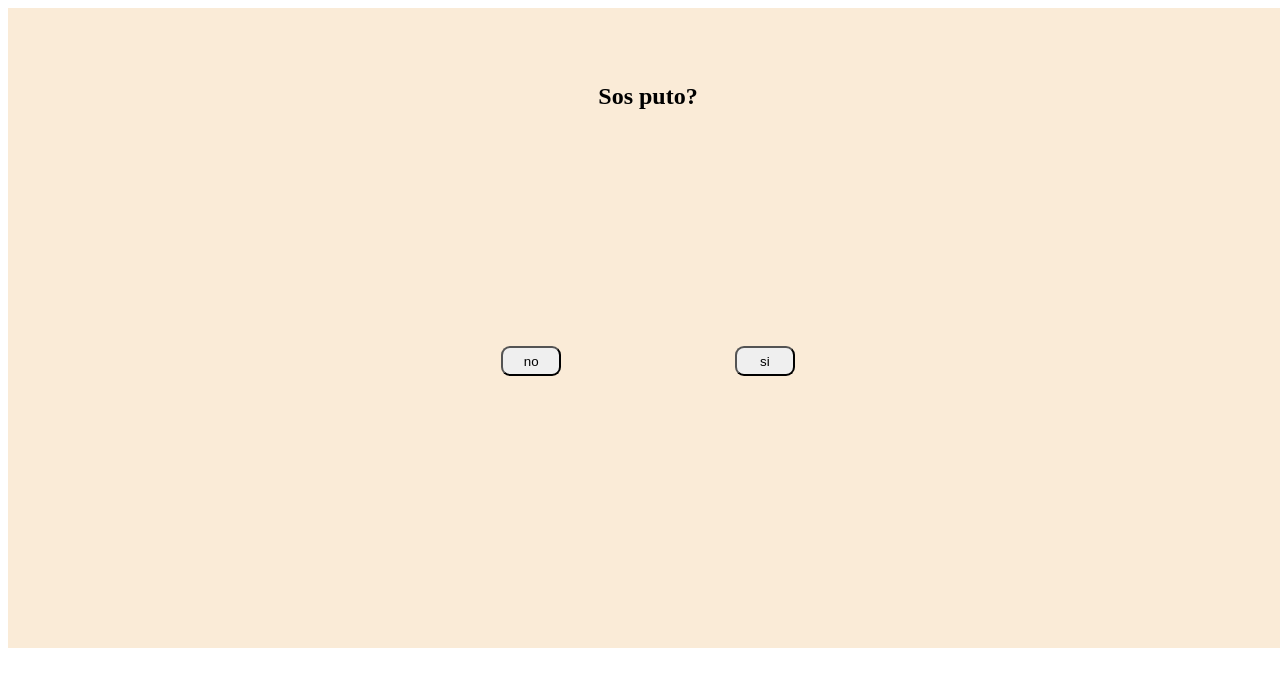
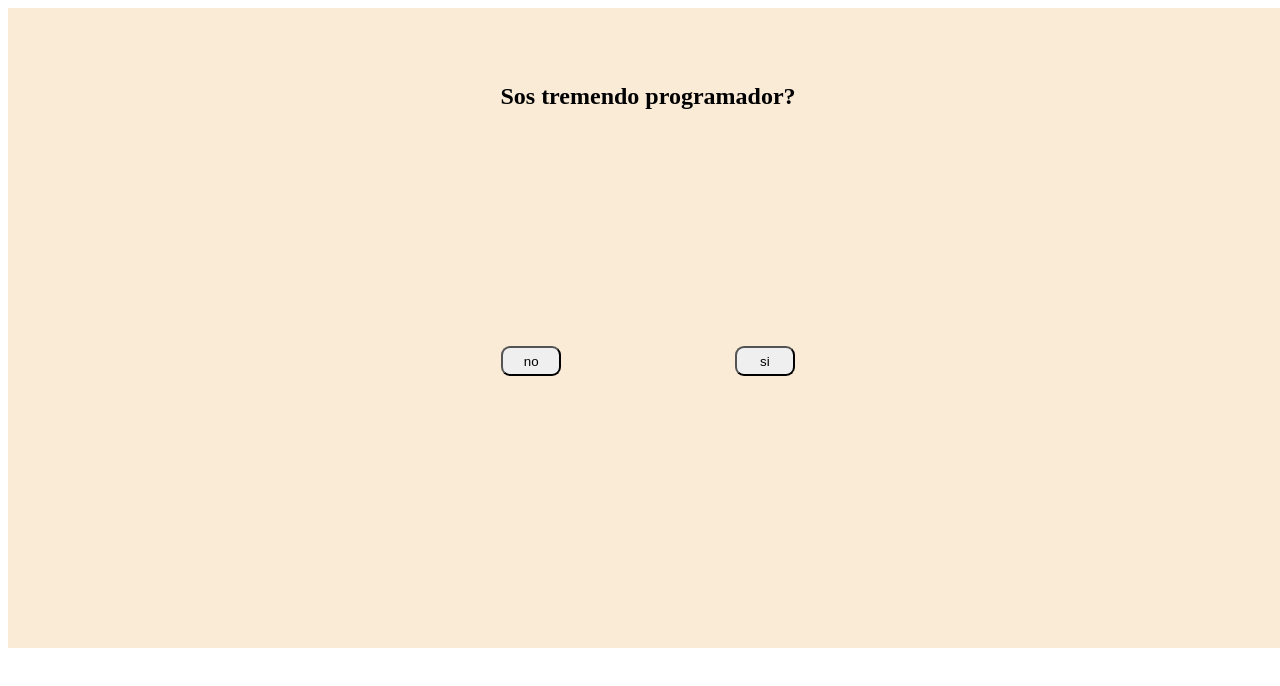
Before and after one commit to JANIER-VSQZ/xd, a plain HTML site: page index.html in a window 1280 px wide. Drawn offline with Linux system fonts and the light colour scheme.

Commit message:
cambio h2

```diff
--- a/index.html
+++ b/index.html
@@ -10,7 +10,7 @@
 
 <body>
     <section class="fondo">
-        <h2>Sos puto?</h2>
+        <h2>Sos tremendo programador?</h2>
         <div class="bton">
             <button class="btnSi" id="btnSi" type="button">si</button>
             <button class="btnNo" id="btnNo" type="button">no</button>
```
